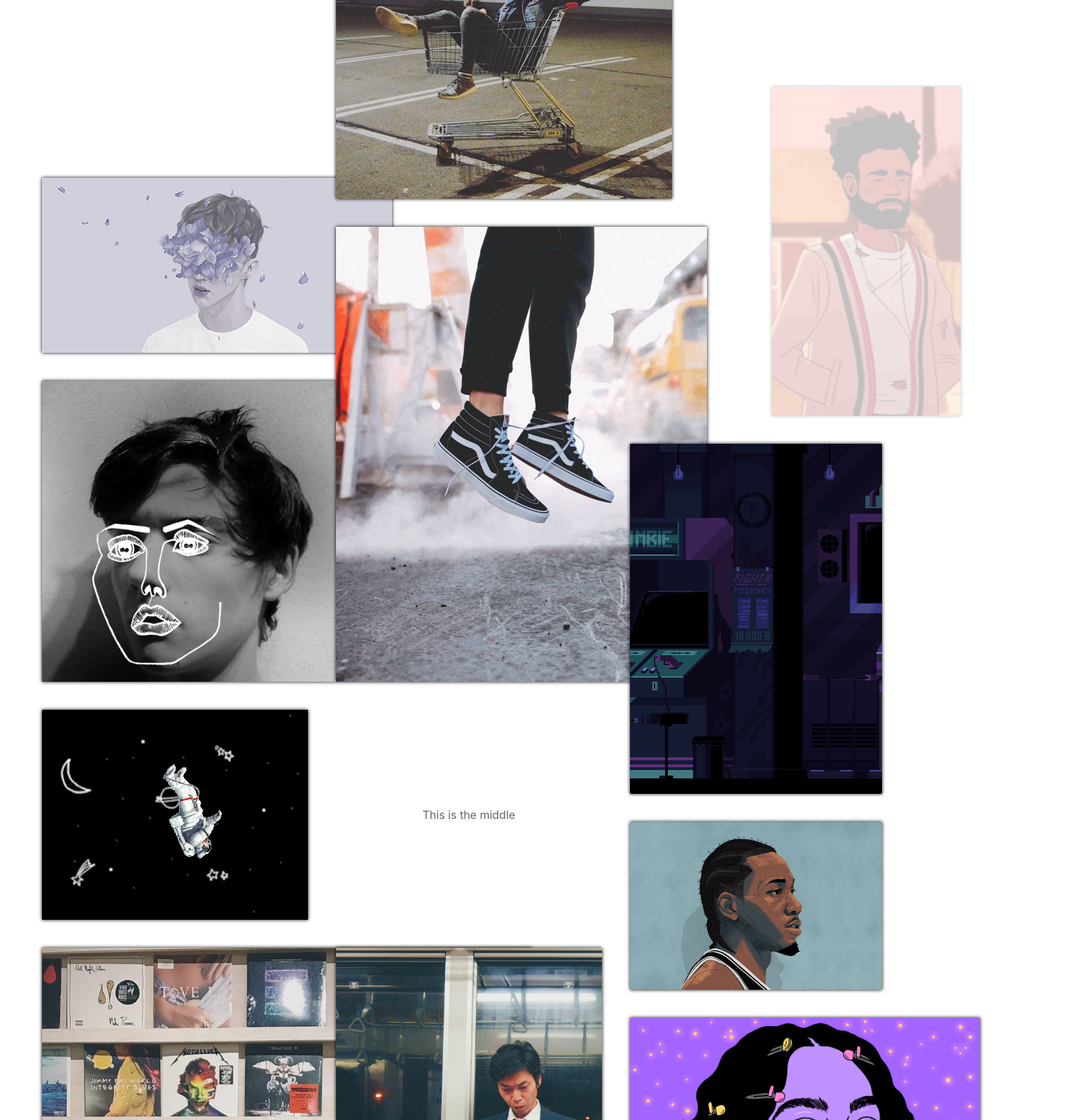
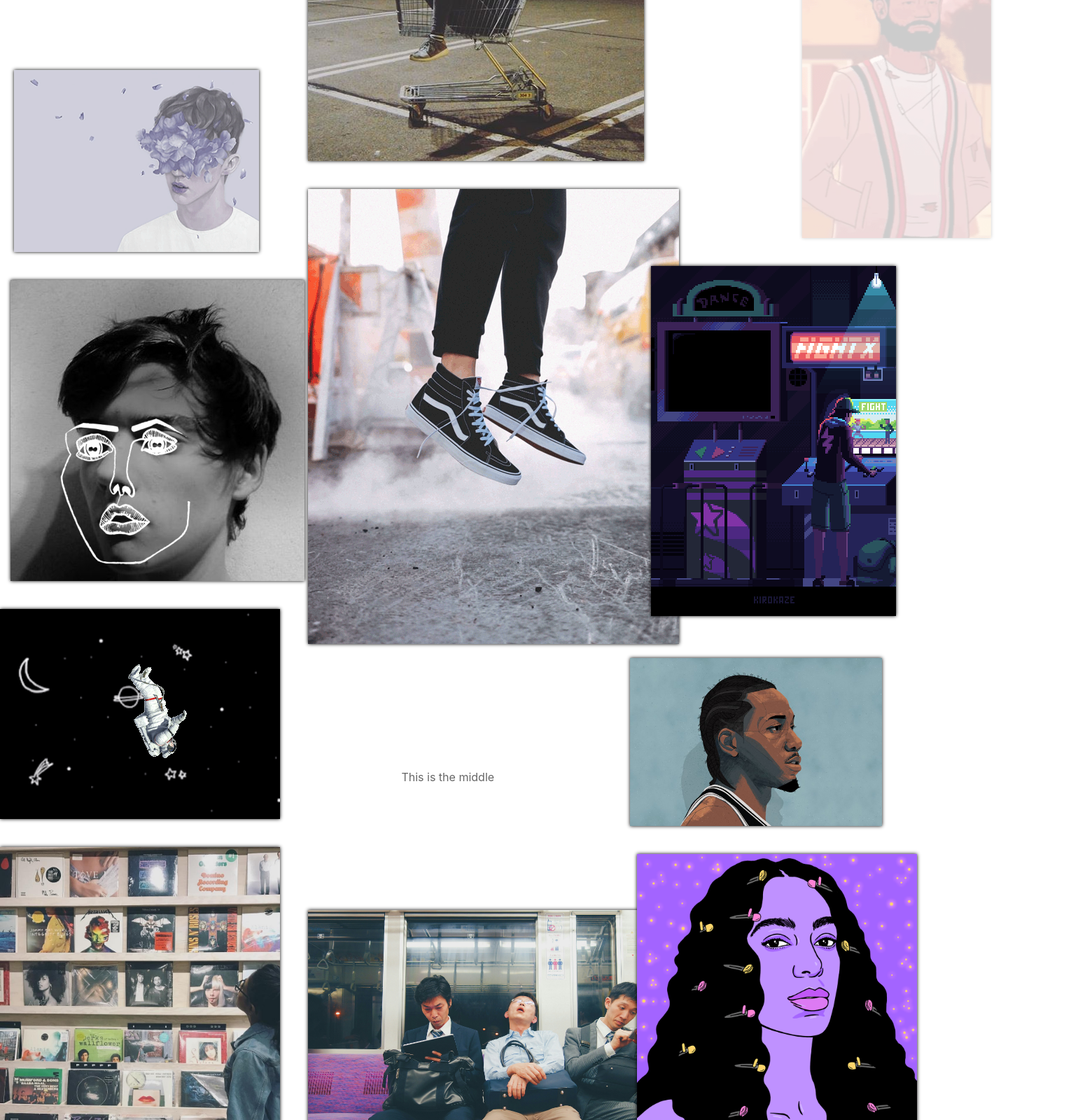
Before and after one commit to h-Benitez13/autrefish, a React (Create React App) app: page /#/ in a window 1280 px wide. Shown: the part 1140-2740 px from the top of the page at 70% size, 1550 px wide, since content can reach past the window. Built offline with nearby package versions, Linux system fonts and the light colour scheme.

Commit message:
images for landing fixed

```diff
--- a/src/components/Container/index.js
+++ b/src/components/Container/index.js
@@ -18,12 +18,9 @@ export const NavContainer = ({ children }) => {
 
 export const CardContainer = ({ children }) => {
   return (
-    <div
-      className="uk-section uk-section-default uk-section-large"
-      style={{ height: "1100px" }}
-    >
+    <div className="uk-section uk-section-default uk-section-large">
       <div
-        className="uk-margin-left uk-child-width-1-2@s uk-child-width-1-3@m"
+        className=" uk-child-width-1-2@s uk-child-width-1-3@m"
         uk-grid="masonry: true"
         uk-scrollspy="target: div> .uk-card;cls: uk-animation-fade; delay: 500; repeat: true"
       >
--- a/src/components/Navbar/index.js
+++ b/src/components/Navbar/index.js
@@ -16,25 +16,25 @@ export const Navbar = () => {
           >
             <li className="uk-active">
               <Link to="/Home">
-                <span uk-icon="icon: home; ratio: 2.5" />
+                <span uk-icon="icon: home; ratio: 1.7" />
               </Link>
             </li>
             <li>
               <Link to="/About">
-                <span uk-icon="icon: info; ratio: 2.5" />
+                <span uk-icon="icon: info; ratio: 1.7" />
               </Link>
             </li>
             <li>
               <a href="https://www.instagram.com/">
-                <span uk-icon="icon: instagram; ratio: 2.5" />
+                <span uk-icon="icon: instagram; ratio: 1.7" />
               </a>
             </li>
             <li>
               <div className="uk-inline">
                 <span
-                  uk-icon="icon: album; ratio: 2.5"
+                  uk-icon="icon: album; ratio: 1.7"
                   uk-tooltip="work"
-                  style={{ padding: "2.5px" }}
+                  style={{ padding: "1.7px" }}
                 />
                 <div uk-dropdown="mode:click">
                   <ul className="uk-nav uk-dropdown-nav">
@@ -61,12 +61,12 @@ export const Navbar = () => {
             </li>
             <li>
               <Link to="/Portfolio">
-                <span uk-icon="icon: users; ratio: 2.5" />
+                <span uk-icon="icon: users; ratio: 1.7" />
               </Link>
             </li>
             <li>
               <Link to="/Contact">
-                <span uk-icon="icon: quote-right; ratio: 2.5" />
+                <span uk-icon="icon: quote-right; ratio: 1.7" />
               </Link>
             </li>
           </ul>
--- a/src/index.css
+++ b/src/index.css
@@ -7,7 +7,6 @@
   right: 0;
   left: 0;
   bottom: 0;
-
   cursor: pointer;
   -webkit-box-shadow: 0 0 5px #000;
   box-shadow: 0 0 5px #000;
@@ -27,7 +26,6 @@
 }
 
 .items {
-  padding-left: 20px;
   letter-spacing: 3px;
 }
 
--- a/src/pages/Landing.js
+++ b/src/pages/Landing.js
@@ -1,22 +1,24 @@
 import React from "react";
 import Layout from "../components/Layout";
 import { CardContainer } from "../components/Container";
-import Slider from "react-slick";
+// import Slider from "react-slick";
 
-var settings = {
-  dots: false,
-  infinite: false,
-  autoplay: true,
-  autoplaySpeed: 1000,
-  speed: 1000,
-  slidesToShow: 1,
-  slidesToScroll: 1
-};
+// var settings = {
+//   dots: false,
+//   fade: true,
+//   centerMode: true,
+//   infinite: false,
+//   autoplay: true,
+//   autoplaySpeed: 1000,
+//   speed: 1000,
+//   slidesToShow: 1,
+//   slidesToScroll: 1
+// };
 
 function Landing() {
   return (
     <Layout>
-      <Slider {...settings}>
+      {/* <Slider {...settings}>
         <div>
           <h3>1</h3>
         </div>
@@ -35,13 +37,13 @@ function Landing() {
         <div>
           <h3>6</h3>
         </div>
-      </Slider>
+      </Slider> */}
       <CardContainer>
         {/* first grid */}
         <div>
           <div
             className="uk-card uk-card-muted uk-flex uk-flex-center "
-            style={{ height: "350px", width: "440px" }}
+            style={{ height: "450px", width: "340px", marginLeft: "10px" }}
             uk-scrollspy-class="uk-animation-slide-top"
           >
             <div
@@ -74,8 +76,8 @@ function Landing() {
 
         <div>
           <div
-            className="uk-card uk-flex uk-flex-center uk-flex-middle"
-            style={{ height: "300px" }}
+            className="uk-card uk-flex  uk-flex-middle"
+            style={{ height: "300px", width: "450px" }}
             uk-scrollspy-class="uk-animation-slide-bottom"
           >
             <div
@@ -101,10 +103,11 @@ function Landing() {
             </div>
           </div>
         </div>
+
         <div>
           <div
             className="uk-card uk-card-muted uk-flex uk-flex-center uk-flex-middle"
-            style={{ height: "600px", width: "650px" }}
+            style={{ height: "400px", width: "450px" }}
             uk-scrollspy-class="uk-animation-slide-right"
           >
             <div
@@ -134,10 +137,11 @@ function Landing() {
             </div>
           </div>
         </div>
+
         <div>
           <div
-            className="uk-card uk-card-muted uk-flex uk-flex-center uk-flex-middle"
-            style={{ height: "700px" }}
+            className="uk-card uk-card-muted uk-flex  uk-flex-middle"
+            style={{ height: "500px" }}
             uk-scrollspy-class="uk-animation-scale-up"
           >
             <div
@@ -182,7 +186,7 @@ function Landing() {
         <div>
           <div
             className="uk-card uk-card-muted uk-flex uk-flex-center uk-flex-middle"
-            style={{ width: "240px", height: "320px" }}
+            style={{ width: "240px", height: "320px", marginLeft: "30px" }}
             uk-scrollspy-class="uk-animation-scale-down"
           >
             <div
@@ -212,17 +216,18 @@ function Landing() {
             </div>
           </div>
         </div>
+
         <div>
           <div
             className="uk-card uk-card-muted uk-flex uk-flex-center uk-flex-middle"
-            style={{ height: "250px", width: "500px" }}
+            style={{ height: "260px", width: "350px", marginLeft: "20px" }}
             uk-scrollspy-class="uk-animation-slide-bottom"
           >
             <div
               className="container"
               style={{
                 backgroundImage: "url('Assets/Card/art.gif')",
-                backgroundSize: "inherit",
+                backgroundSize: "cover",
                 backgroundRepeat: "no-repeat"
               }}
             >
@@ -245,6 +250,7 @@ function Landing() {
             </div>
           </div>
         </div>
+
         <div>
           <div
             className="uk-card uk-card-muted uk-flex uk-flex-center uk-flex-middle"
@@ -278,10 +284,11 @@ function Landing() {
             </div>
           </div>
         </div>
+
         <div>
           <div
             className="uk-card uk-card-muted uk-flex uk-flex-center uk-flex-middle"
-            style={{ height: "470px", width: "270px" }}
+            style={{ height: "470px", width: "270px", marginLeft: "50px" }}
             uk-scrollspy-class="uk-animation-slide-right"
           >
             <div
@@ -311,10 +318,11 @@ function Landing() {
             </div>
           </div>
         </div>
+
         <div>
           <div
             className="uk-card uk-card-muted uk-flex uk-flex-center uk-flex-middle"
-            style={{ height: "430px", width: "420px" }}
+            style={{ height: "430px", width: "420px", marginLeft: "15px" }}
             uk-scrollspy-class="uk-animation-scale-up"
           >
             <div
@@ -382,15 +390,16 @@ function Landing() {
         <div>
           <div
             className="uk-card uk-card-muted uk-flex uk-flex-center uk-flex-middle uk-margin-right"
-            style={{ height: "500px" }}
+            style={{ height: "500px", width: "350px", marginLeft: "50px" }}
             uk-scrollspy-class="uk-animation-slide-right"
           >
             <div
               className="container"
               style={{
                 backgroundImage: "url('Assets/Card/lonely-game.gif')",
-                backgroundSize: "initial",
-                backgroundRepeat: "no-repeat"
+                backgroundSize: "inherit",
+                backgroundRepeat: "no-repeat",
+                backgroundPosition: "center"
               }}
             >
               <div className="overlay">
@@ -412,6 +421,7 @@ function Landing() {
             </div>
           </div>
         </div>
+
         <div>
           <div
             className="uk-card uk-card-muted uk-flex uk-flex-center uk-flex-middle"
@@ -465,7 +475,11 @@ function Landing() {
         <div>
           <div
             className="uk-card uk-card-muted uk-flex uk-flex-center uk-flex-middle"
-            style={{ height: "240px", width: "360px" }}
+            style={{
+              height: "240px",
+              width: "360px",
+              margin: "20px 0px 0px 20px"
+            }}
             uk-scrollspy-class="uk-animation-scale-down"
           >
             <div
@@ -495,10 +509,11 @@ function Landing() {
             </div>
           </div>
         </div>
+
         <div>
           <div
             className="uk-card uk-card-muted uk-flex uk-flex-center uk-flex-middle"
-            style={{ height: "800px", width: "700px" }}
+            style={{ height: "500px", width: "400px" }}
             uk-scrollspy-class="uk-animation-slide-bottom"
           >
             <div
@@ -528,10 +543,11 @@ function Landing() {
             </div>
           </div>
         </div>
+
         <div>
           <div
             className="uk-card uk-card-muted uk-flex uk-flex-center uk-flex-middle"
-            style={{ height: "500px" }}
+            style={{ height: "350px", width: "500px" }}
           >
             <div
               className="container"
@@ -560,10 +576,15 @@ function Landing() {
             </div>
           </div>
         </div>
+
         <div>
           <div
             className="uk-card uk-card-muted uk-flex uk-flex-center uk-flex-middle"
-            style={{ height: "500px", width: "500px" }}
+            style={{
+              height: "400px",
+              width: "400px",
+              margin: "0px 0px 0px 30px"
+            }}
             uk-scrollspy-class="uk-animation-slide-right"
           >
             <div
```
